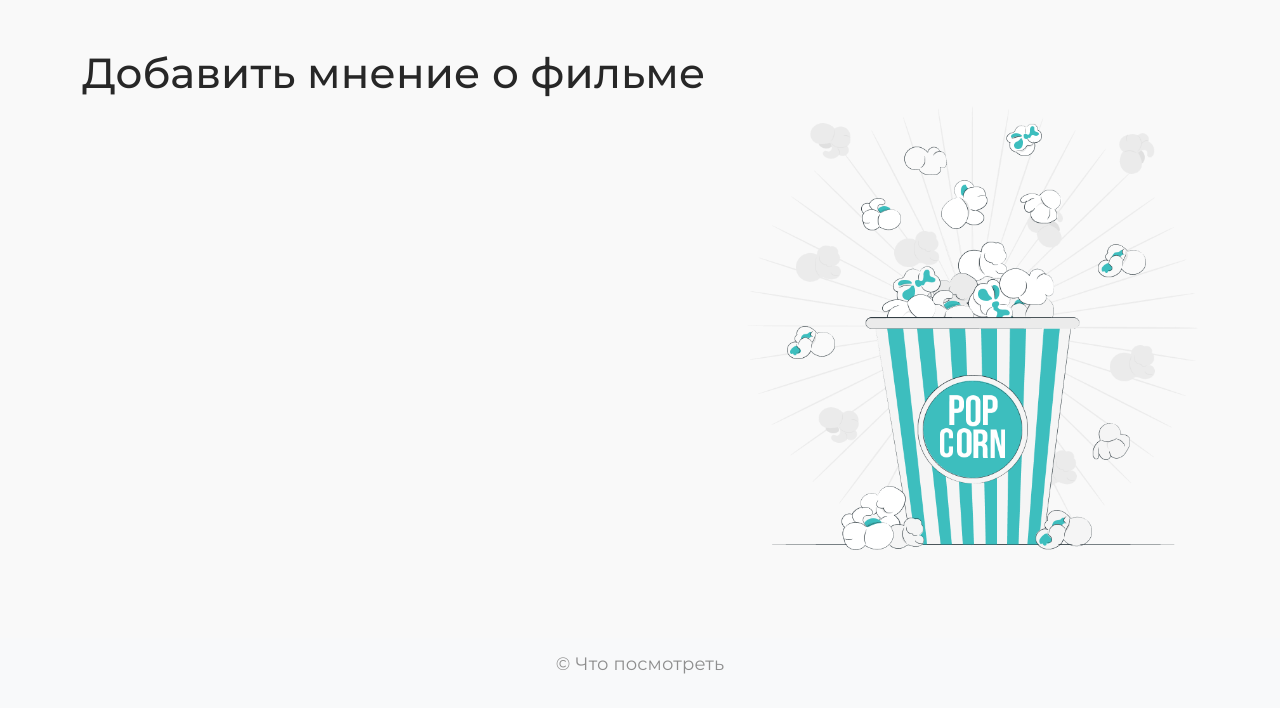
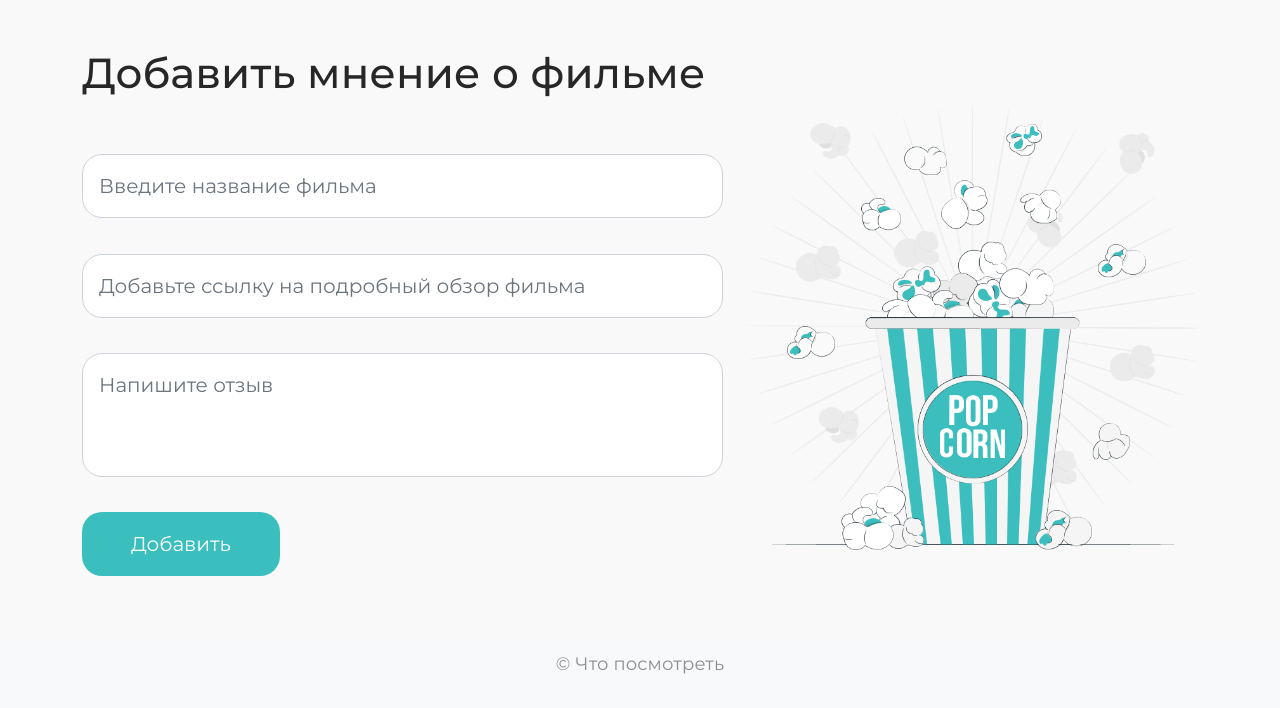
Before and after one commit to RolAlek/add_opinions, a Flask app: page /add in a window 1280 px wide. Shown: the part 92-800 px from the top of the page. Run offline with Flask 2, Linux system fonts and the light colour scheme; some libraries are stand-ins or nearby versions.

Commit message:
add form

```diff
--- a/app/app.py
+++ b/app/app.py
@@ -1,11 +1,16 @@
 from datetime import datetime
 from random import randrange
-from flask import Flask, render_template
+
+from flask import Flask, render_template, redirect, url_for
+from flask_wtf import FlaskForm
+from wtforms import StringField, SubmitField, TextAreaField, URLField
+from wtforms.validators import DataRequired, Length, Optional
 from flask_sqlalchemy import SQLAlchemy
 
 
 app = Flask(__name__)
 app.config['SQLALCHEMY_DATABASE_URI'] = 'postgresql://aleks_rol:xofsep-pyjzoS-6cotqa@localhost:5432/what_watch'
+app.config['SECRET_KEY'] = 'Gicbo9-qyxjoh-xybfyw'
 
 db = SQLAlchemy(app)
 
@@ -15,6 +20,22 @@ class Review(db.Model):
     text = db.Column(db.Text, unique=True, nullable=False)
     source = db.Column(db.String(256))
     create_date = db.Column(db.DateTime, index=True, default=datetime.now)
+
+
+class ReviewForm(FlaskForm):
+    title = StringField(
+        label='Введите название фильма',
+        validators=[DataRequired(message='Обязательное поле'), Length(1, 128)],
+    )
+    text = TextAreaField(
+        label='Напишите отзыв',
+        validators=[DataRequired(message='Обязательное поле')],
+    )
+    source = URLField(
+        label='Добавьте ссылку на подробный обзор фильма',
+        validators=[Length(1, 256), Optional()],
+    )
+    submit = SubmitField('Добавить')
 
 
 @app.route('/')
@@ -28,9 +49,19 @@ def index_view():
     )
 
 
-@app.route('/add')
+@app.route('/add', methods=['GET', 'POST'])
 def add_review_view():
-    return render_template('add_review.html')
+    form = ReviewForm()
+    if form.validate_on_submit():
+        review = Review(
+            title=form.title.data,
+            text=form.text.data,
+            source=form.source.data,
+        )
+        db.session.add(review)
+        db.session.commit()
+        return redirect(url_for('review_view', id=review.id))
+    return render_template('add_review.html', form=form)
 
 
 @app.route('/reviews/<int:id>')
--- a/app/templates/add_review.html
+++ b/app/templates/add_review.html
@@ -5,9 +5,32 @@
 <section class="container my-5">
   <div class="row">
     <h1>Добавить мнение о фильме</h1>
-    <div class="col-12 col-lg-7 my-5"></div>
+    <div class="col-12 col-lg-7 my-5">
+      <form method="post" novalidate>
+        {{ form.csrf_token }}
+
+        {{ form.title(class="form-control form-control-lg py-3 mb-3", placeholder=form.title.label.text) }}<br />
+        {% if form.title.errors %}
+          <p class="text-danger">
+            {% for error in form.title.errors %}
+              {{ error }}
+            {% endfor %}
+          </p>
+        {% endif %}
+        {{ form.source(class="form-control form-control-lg py-3 mb-3", placeholder=form.source.label.text) }}<br />
+        {{ form.text(class="form-control form-control-lg py-3 mb-3", placeholder=form.text.label.text,rows="3", cols="40") }}<br />
+        {% if form.text.errors %}
+          <p class="text-danger">
+            {% for error in form.text.errors %}
+              {{ error }}
+            {% endfor %}
+          </p>
+        {% endif %}
+        {{ form.submit(class="button px-5 py-3 btn") }}
+      </form>
+    </div>
     <div class="col-12 col-lg-5">
-        <img src="{{ url_for('static', filename='img/illustration.png') }}" alt="" class="img-fluid mx-auto d-block">
+      <img src="{{ url_for('static', filename='img/illustration.png') }}" alt="" class="img-fluid mx-auto d-block">
     </div>
   </div>
 </section>
--- a/requirements.txt
+++ b/requirements.txt
@@ -1,4 +1,5 @@
 Flask==2.0.2
+Flask-WTF==1.2.1
 python-dotenv==0.19.2
 SQLAlchemy<2.0.0
 Werkzeug==2.2.2
```
Also changed, not shown: 1 other file.
